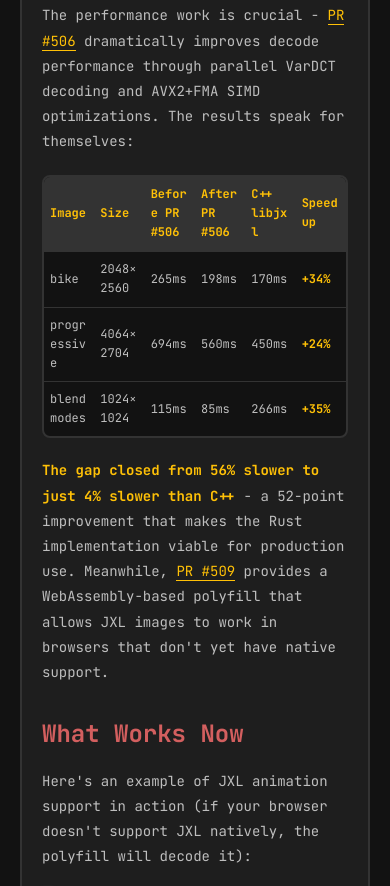
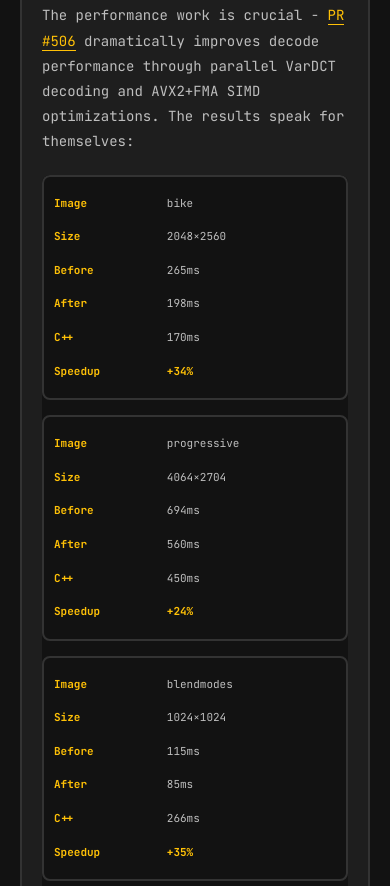
Before and after one commit to hjanuschka/hjanuschka.github.io, a website with bundled scripts: page chromium-jxl-resurrection.html in a window 390 px wide. Shown: the part 4410-5296 px from the top of the page. Built offline with nearby package versions, Linux system fonts and the light colour scheme; no server answers.

Commit message:
Improve mobile table layout - stack vertically
- Hide table headers on mobile
- Stack each row as a card
- Show column labels inline with each value
- No more horizontal scrolling needed
- Better readability on small screens

```diff
--- a/chromium-jxl-resurrection.html
+++ b/chromium-jxl-resurrection.html
@@ -492,19 +492,76 @@
     /* Mobile table responsiveness */
     @media (max-width: 768px) {
       .blog-content table {
-        font-size: 12px;
+        font-size: 11px;
+        border: none;
       }
 
-      .blog-content th,
-      .blog-content td {
-        padding: 8px 6px;
+      .blog-content thead {
+        display: none;
       }
 
-      /* Make text wrap in cells */
-      .blog-content th,
+      .blog-content tbody,
+      .blog-content tr {
+        display: block;
+        width: 100%;
+      }
+
+      .blog-content tr {
+        margin-bottom: 15px;
+        border: 2px solid var(--border);
+        border-radius: 8px;
+        padding: 10px;
+        background: var(--bg);
+      }
+
       .blog-content td {
-        word-wrap: break-word;
-        overflow-wrap: break-word;
+        display: block;
+        text-align: left;
+        padding: 8px 0;
+        border: none;
+        position: relative;
+        padding-left: 40%;
+      }
+
+      .blog-content td:before {
+        content: attr(data-label);
+        position: absolute;
+        left: 0;
+        width: 38%;
+        padding-right: 10px;
+        font-weight: bold;
+        color: var(--accent);
+        text-align: left;
+      }
+
+      /* First column (Image name) */
+      .blog-content td:nth-of-type(1):before {
+        content: "Image";
+      }
+
+      /* Second column (Size) */
+      .blog-content td:nth-of-type(2):before {
+        content: "Size";
+      }
+
+      /* Third column (Before) */
+      .blog-content td:nth-of-type(3):before {
+        content: "Before";
+      }
+
+      /* Fourth column (After) */
+      .blog-content td:nth-of-type(4):before {
+        content: "After";
+      }
+
+      /* Fifth column (C++) */
+      .blog-content td:nth-of-type(5):before {
+        content: "C++";
+      }
+
+      /* Sixth column (Speedup) */
+      .blog-content td:nth-of-type(6):before {
+        content: "Speedup";
       }
     }
 
```
Also changed, not shown: chromium-focus-feature.html (+65 -8 lines), chromium-omarchy.html (+65 -8 lines), 1 other file.
